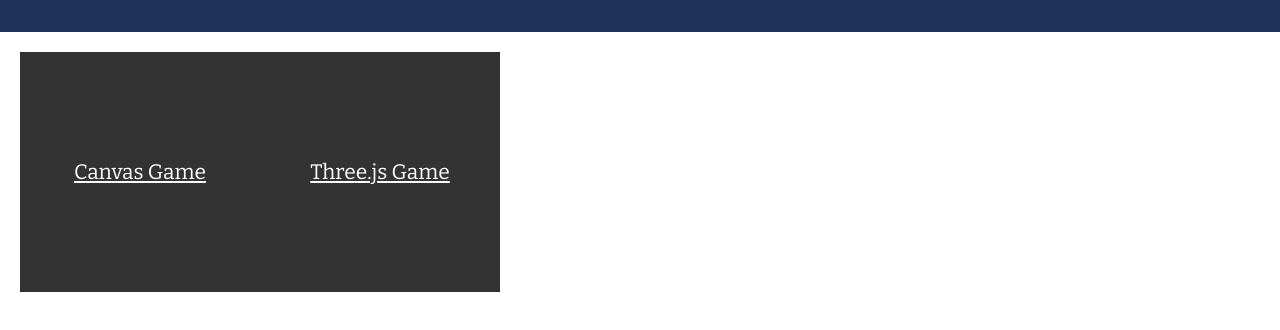
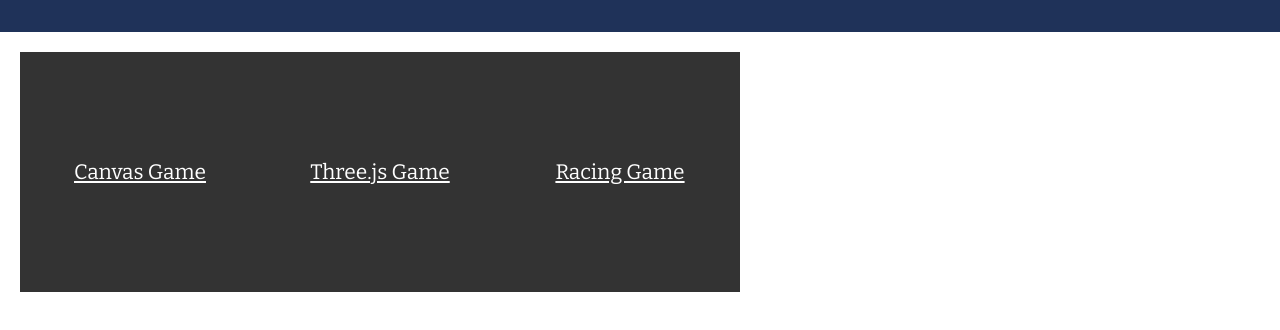
Before and after one commit to mapaiva/games-xbox-controler, a website: page web/public/index.html in a window 1280 px wide. Shown: the part 220-550 px from the top of the page. Drawn offline with nearby package versions, Linux system fonts and the light colour scheme; no server answers.

Commit message:
Add racing game libs

```diff
--- a/web/public/index.html
+++ b/web/public/index.html
@@ -30,6 +30,7 @@
   <div id="games">
     <a href="examples/canvas-game/">Canvas Game</a>
     <a href="examples/threejs/">Three.js Game</a>
+    <a href="resources/js/lib/HexGL">Racing Game</a>
   </div>
 </body>
 </html>
```
Also changed, not shown: 1 other file.
